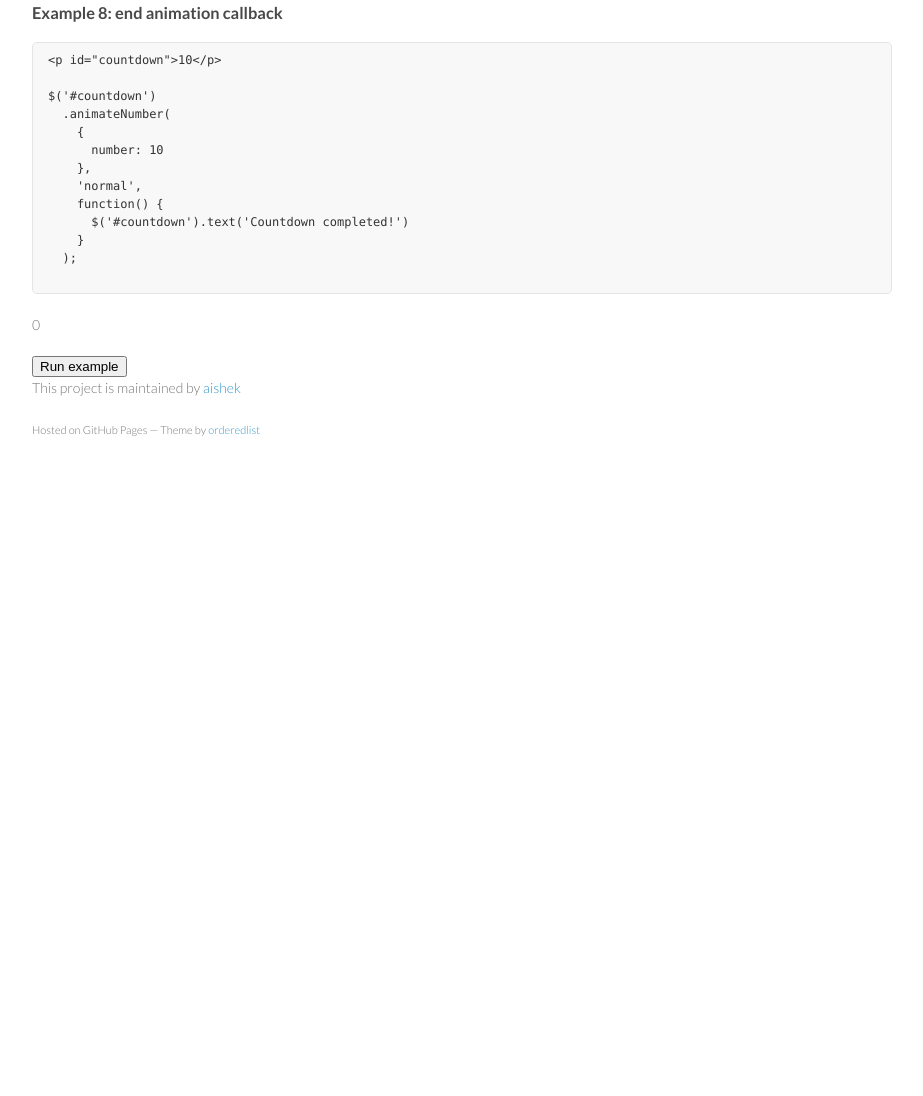
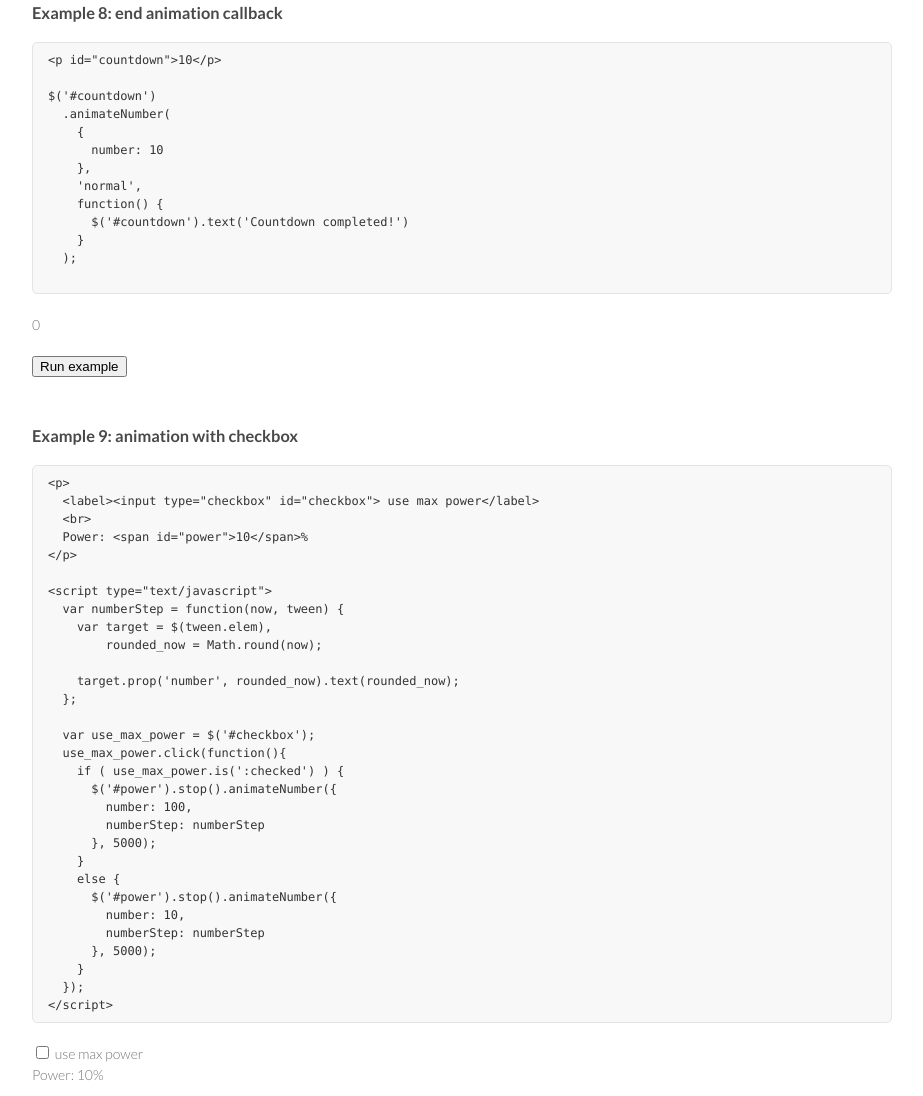
Before and after one commit to aishek/jquery-animateNumber, a plain HTML site: page index.html in a window 1280 px wide. Shown: the part 3284-4380 px from the top of the page, without its empty margins (178-1101 px from the left). Before the commit the page ends 3801 px from the top, so only its background shows below. Drawn offline with nearby package versions, Linux system fonts and the light colour scheme.

Commit message:
added checkbox animate example

```diff
--- a/index.html
+++ b/index.html
@@ -281,6 +281,7 @@ $('#revese-countdown')
         </script>
       </section>
 
+      <section>
         <h3><a name="example-8" class="anchor" href="#example-8"><span class="octicon octicon-link"></span></a>Example 8: end animation callback</h3>
 <pre><code>&lt;p id="countdown"&gt;10&lt;/p&gt;
 
@@ -315,6 +316,70 @@ $('#countdown')
           });
         </script>
       </section>
+
+      <section>
+        <h3><a name="example-9" class="anchor" href="#example-9"><span class="octicon octicon-link"></span></a>Example 9: animation with checkbox</h3>
+<pre><code>&lt;p&gt;
+  &lt;label&gt;&lt;input type="checkbox" id="checkbox"&gt; use max power&lt;/label&gt;
+  &lt;br&gt;
+  Power: &lt;span id="power"&gt;10&lt;/span&gt;%
+&lt;/p&gt;
+
+&lt;script type="text/javascript"&gt;
+  var numberStep = function(now, tween) {
+    var target = $(tween.elem),
+        rounded_now = Math.round(now);
+
+    target.prop('number', rounded_now).text(rounded_now);
+  };
+
+  var use_max_power = $('#checkbox');
+  use_max_power.click(function(){
+    if ( use_max_power.is(':checked') ) {
+      $('#power').stop().animateNumber({
+        number: 100,
+        numberStep: numberStep
+      }, 5000);
+    }
+    else {
+      $('#power').stop().animateNumber({
+        number: 10,
+        numberStep: numberStep
+      }, 5000);
+    }
+  });
+&lt;/script&gt;
+</code></pre>
+        <p>
+          <label><input type="checkbox" id="checkbox"> use max power</label>
+          <br>
+          Power: <span id="power">10</span>%
+        </p>
+        <script type="text/javascript">
+          var numberStep = function(now, tween) {
+            var target = $(tween.elem),
+                rounded_now = Math.round(now);
+
+            target.prop('number', rounded_now).text(rounded_now);
+          };
+
+          var use_max_power = $('#checkbox');
+          use_max_power.click(function(){
+            if ( use_max_power.is(':checked') ) {
+              $('#power').stop().animateNumber({
+                number: 100,
+                numberStep: numberStep
+              }, 5000);
+            }
+            else {
+              $('#power').stop().animateNumber({
+                number: 10,
+                numberStep: numberStep
+              }, 5000);
+            }
+          });
+        </script>
+      </section>
       <footer>
         <p>This project is maintained by <a href="https://github.com/aishek">aishek</a></p>
         <p><small>Hosted on GitHub Pages &mdash; Theme by <a href="https://github.com/orderedlist">orderedlist</a></small></p>
```
